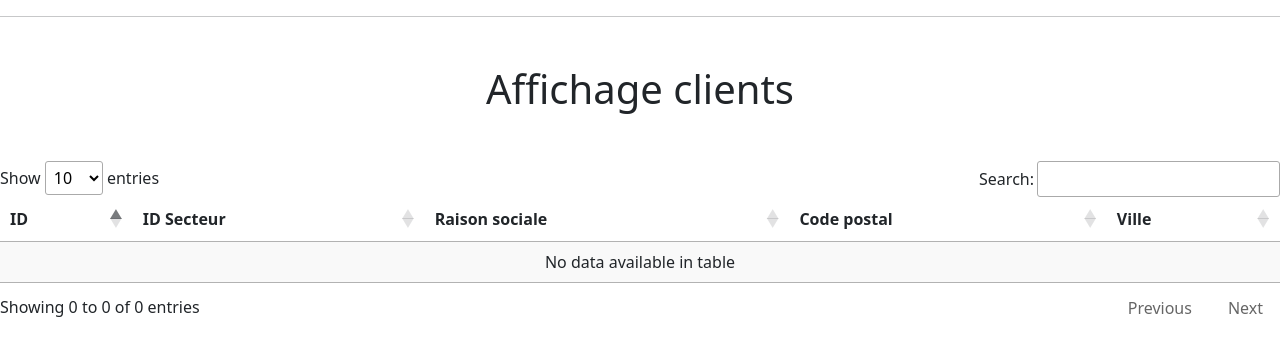
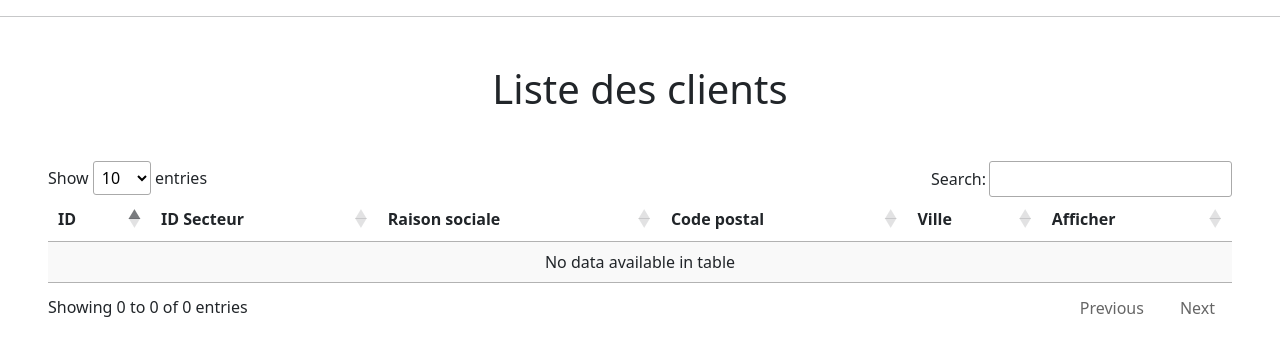
Before and after one commit to QuentinBOul/projetmandarine, a PHP site: template src/view/user/gestion_commerciale/clients.php in a window 1280 px wide. Shown: the part 86-442 px from the top of the page. Run offline with PHP 8.4, Linux system fonts and the light colour scheme; the template is opened without the code that fills it, so the values that code supplies are empty; some libraries are stand-ins or nearby versions.

Commit message:
Update table clients

```diff
--- a/src/view/user/gestion_commerciale/clients.php
+++ b/src/view/user/gestion_commerciale/clients.php
@@ -1,6 +1,8 @@
-<h1 class="text-center my-5">Affichage clients</h1>
+<h1 class="text-center my-5">Liste des clients</h1>
 
-<table id="test" class="display">
+
+<div class="m-5">
+    <table id="test" class="display text-center">
         <thead>
             <tr>
                 <th>ID</th>
@@ -8,6 +10,7 @@
                 <th>Raison sociale</th>
                 <th>Code postal</th>
                 <th>Ville</th>
+                <th>Afficher</th>
             </tr>
         </thead>
         <tbody>
@@ -19,7 +22,7 @@
                     <td><?= htmlspecialchars($client->getCode_postal_client()) ?></td>
                     <td><?= htmlspecialchars($client->getVille_client()) ?></td>
                     <td>
-                    <form action="<?="clientProfil=" . htmlspecialchars($client->getId_client())?>" method="get">
+                        <form action="<?= "clientProfil=" . htmlspecialchars($client->getId_client()) ?>" method="get">
                             <button type="submit" class="button btn btn-secondary">></a>
                         </form>
                     </td>
@@ -27,3 +30,4 @@
             <?php endforeach; ?>
         </tbody>
     </table>
+</div>
```
Lines whose indentation alone changed are shown as unchanged.
